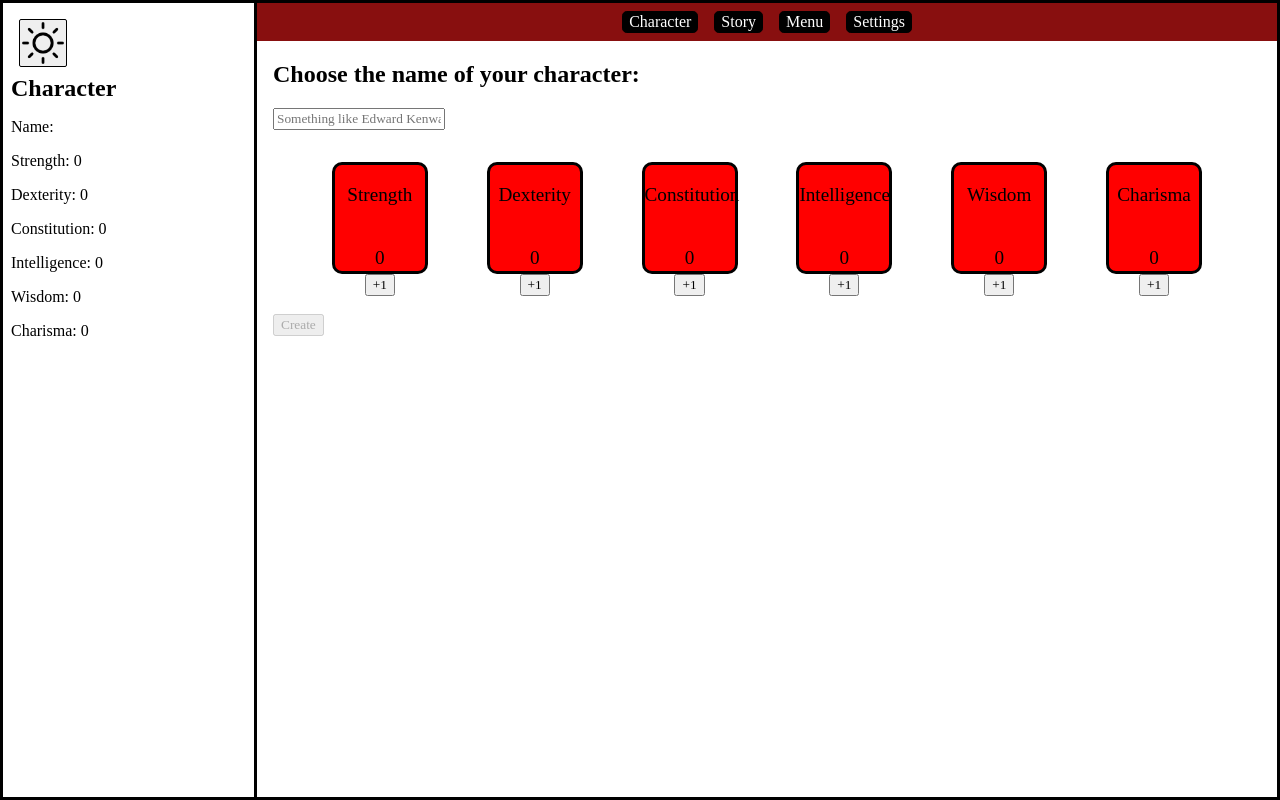
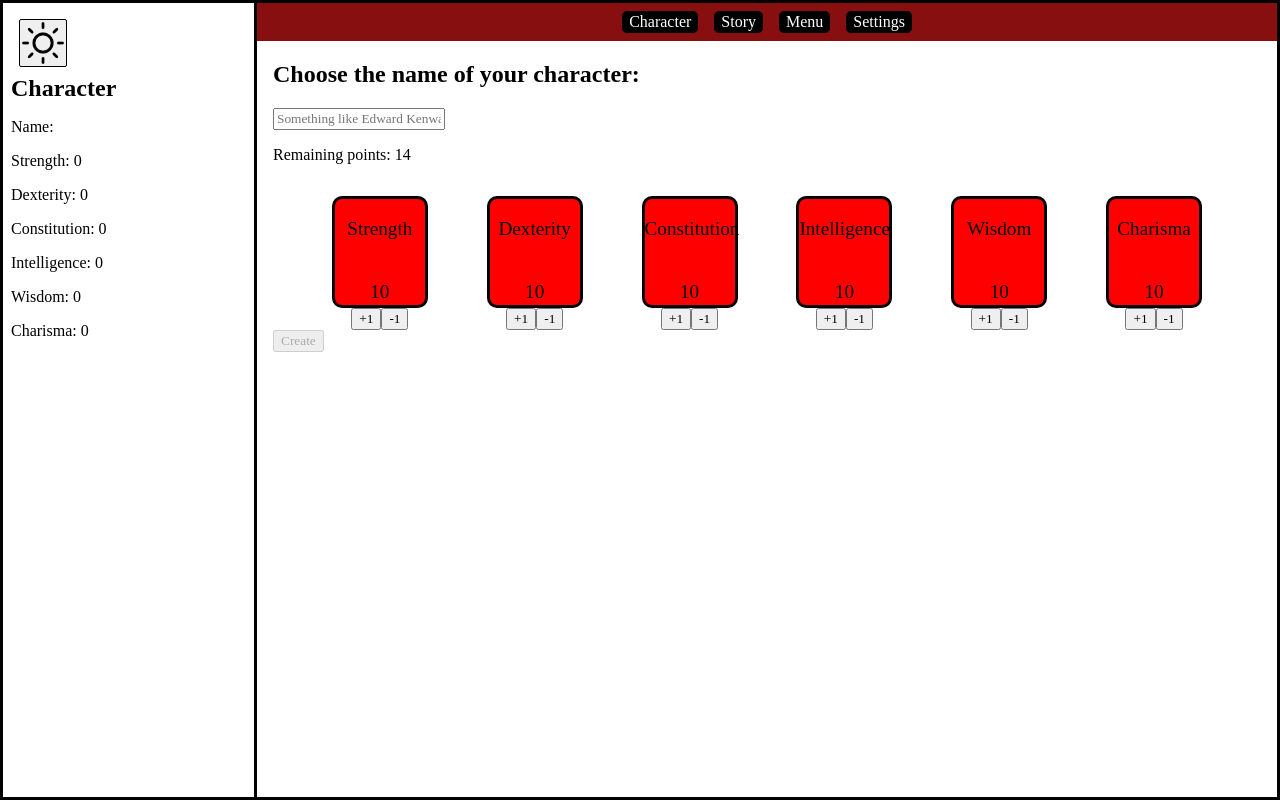
Before and after one commit to EasySouls/stars-of-redemption-js, a React (Create React App) app in the folder text-rpg/: page / in a window 1280 px wide. Built offline with nearby package versions, Linux system fonts and the light colour scheme; a web font is replaced by a local one.

Commit message:
-added: attribute changing to char. creation

```diff
--- a/text-rpg/src/App.css
+++ b/text-rpg/src/App.css
@@ -45,6 +45,10 @@
   flex-direction: row;
   justify-content: space-evenly;
   text-align: center;
+}
+
+.attribute-container button:hover {
+  cursor: pointer;
 }
 
 .attribute {
--- a/text-rpg/src/App.js
+++ b/text-rpg/src/App.js
@@ -13,8 +13,9 @@ export const GameStateContext = createContext();
 
 const initialCharacter = {
   name: "",
+  level: 0,
+  hpMax: 0,
   hp: 0,
-  hpMax: 0,
   encumbrence: 0,
   encumbrenceMax: 0,
   strength: 0,
--- /dev/null
+++ b/text-rpg/src/AttributeUpgrade.js
@@ -0,0 +1,88 @@
+import React, { useContext } from "react";
+import { ThemeContext } from "./App";
+import AttributeUpgradePanel from "./AttributeUpgradePanel";
+
+export default function AttributeUpgrade({
+  tempChar,
+  setTempChar,
+  points,
+  setPoints,
+}) {
+  const { darkTheme } = useContext(ThemeContext);
+
+  const borderStyle = {
+    border: darkTheme.enabled ? "solid 0.2rem white" : "solid 0.2rem black",
+    borderRadius: "10px",
+  };
+
+  function handleUpgrade(incrementing, attr) {
+    if (!incrementing && tempChar[attr] > 0) {
+      setPoints(++points);
+      setTempChar((prevChar) => ({ ...prevChar, [attr]: prevChar[attr] - 1 }));
+      console.log(points);
+    } else if (incrementing && points > 0 && tempChar[attr] < 20) {
+      setPoints(--points);
+      setTempChar((prevChar) => ({ ...prevChar, [attr]: prevChar[attr] + 1 }));
+      console.log(points);
+    }
+  }
+
+  return (
+    <div className='attribute-container'>
+      <AttributeUpgradePanel
+        borderStyle={borderStyle}
+        handleUpgrade={handleUpgrade}
+        attribute={"strength"}
+      >
+        <p>Strength</p>
+        <br />
+        {tempChar.strength}
+      </AttributeUpgradePanel>
+      <AttributeUpgradePanel
+        borderStyle={borderStyle}
+        handleUpgrade={handleUpgrade}
+        attribute={"dexterity"}
+      >
+        <p>Dexterity</p>
+        <br />
+        {tempChar.dexterity}
+      </AttributeUpgradePanel>
+      <AttributeUpgradePanel
+        borderStyle={borderStyle}
+        handleUpgrade={handleUpgrade}
+        attribute={"constitution"}
+      >
+        <p>Constitution</p>
+        <br />
+        {tempChar.constitution}
+      </AttributeUpgradePanel>
+      <AttributeUpgradePanel
+        borderStyle={borderStyle}
+        handleUpgrade={handleUpgrade}
+        attribute={"intelligence"}
+      >
+        <p>Intelligence</p>
+        <br />
+        {tempChar.intelligence}
+      </AttributeUpgradePanel>
+      <AttributeUpgradePanel
+        borderStyle={borderStyle}
+        handleUpgrade={handleUpgrade}
+        attribute={"wisdom"}
+      >
+        <p>Wisdom</p>
+        <br />
+        {tempChar.wisdom}
+      </AttributeUpgradePanel>
+      <AttributeUpgradePanel
+        borderStyle={borderStyle}
+        handleUpgrade={handleUpgrade}
+        attribute={"charisma"}
+      >
+        <p>Charisma</p>
+        <br />
+        {tempChar.charisma}
+      </AttributeUpgradePanel>
+    </div>
+  );
+}
--- /dev/null
+++ b/text-rpg/src/AttributeUpgradePanel.js
@@ -0,0 +1,18 @@
+import React from "react";
+
+export default function AttributeUpgradePanel({
+  children,
+  borderStyle,
+  handleUpgrade,
+  attribute,
+}) {
+  return (
+    <div>
+      <span className='attribute' style={borderStyle}>
+        {children}
+      </span>
+      <button onClick={() => handleUpgrade(true, attribute)}>+1</button>
+      <button onClick={() => handleUpgrade(false, attribute)}>-1</button>
+    </div>
+  );
+}
--- a/text-rpg/src/CharacterCreationScreen.js
+++ b/text-rpg/src/CharacterCreationScreen.js
@@ -1,31 +1,55 @@
 import React, { useState, useContext } from "react";
-import { CharacterContext, GameStateContext, ThemeContext } from "./App";
+import { CharacterContext, GameStateContext } from "./App";
+import AttributeUpgrade from "./AttributeUpgrade";
+
+const temporaryCharacter = {
+  name: "",
+  level: 0,
+  hpMax: 0,
+  hp: 0,
+  encumbrence: 0,
+  encumbrenceMax: 0,
+  strength: 10,
+  dexterity: 10,
+  constitution: 10,
+  intelligence: 10,
+  wisdom: 10,
+  charisma: 10,
+  exp: 0,
+  expNext: 0,
+};
 
 export default function CharacterCreationScreen() {
-  const [answer, setAnswer] = useState("");
   const [error, setError] = useState(null);
   const [status, setStatus] = useState("typing"); // 'typing', 'submitting' or 'success'
-  const [attributes, setAttributes] = useState([0, 0, 0, 0, 0, 0]);
+  const [tempChar, setTempChar] = useState(temporaryCharacter);
+  const [points, setPoints] = useState(14);
 
   const { character, setCharacter } = useContext(CharacterContext);
-  const { gameState, setGameState } = useContext(GameStateContext);
-  const { darkTheme } = useContext(ThemeContext);
-
-  const borderStyle = {
-    border: darkTheme.enabled ? "solid 0.2rem white" : "solid 0.2rem black",
-    borderRadius: "10px",
-  };
+  const { setGameState } = useContext(GameStateContext);
 
   async function handleSubmit(e) {
     e.preventDefault();
     setStatus("submitting");
     try {
-      await submitForm(answer);
+      await submitForm(tempChar.name);
+      setCharacter({
+        name: tempChar.name,
+        level: 1,
+        hpMax: 10 + tempChar.constitution * 2,
+        hp: character.hpMax,
+        encumbrenceMax: 10 + tempChar.strength * 5,
+        encumbrence: character.encumbrenceMax,
+        strength: tempChar.strength,
+        dexterity: tempChar.dexterity,
+        constitution: tempChar.constitution,
+        intelligence: tempChar.intelligence,
+        wisdom: tempChar.wisdom,
+        charisma: tempChar.charisma,
+        exp: 0,
+        expNext: 100,
+      });
       setStatus("success");
-      setCharacter({
-        ...character,
-        name: answer,
-      });
     } catch (err) {
       setStatus("typing");
       setError(err);
@@ -37,13 +61,13 @@ export default function CharacterCreationScreen() {
   }
 
   function handleTextAreaChange(e) {
-    setAnswer(e.target.value);
+    setTempChar({ ...tempChar, name: e.target.value });
   }
 
-  function submitForm(answer) {
+  function submitForm(name) {
     return new Promise((resolve, reject) => {
       setTimeout(() => {
-        let shouldError = answer.toLowerCase() === ""; //! List wrong answers
+        let shouldError = name.toLowerCase() === ""; //! List wrong answers
         if (shouldError) {
           reject(
             new Error("You can't make a character with this name. Try again!")
@@ -60,65 +84,21 @@ export default function CharacterCreationScreen() {
       <div className='character-creation-screen'>
         <h2>Choose the name of your character:</h2>
         <input
-          value={answer}
+          value={tempChar.name}
           onChange={handleTextAreaChange}
           disabled={status === "submitting"}
           placeholder='Something like Edward Kenway or Guts'
         />
-        <div className='attribute-container'>
-          <div>
-            <span className='attribute' style={borderStyle}>
-              <p>Strength</p>
-              <br />
-              {character.strength}
-            </span>
-            <button>+1</button>
-          </div>
-          <div>
-            <span className='attribute' style={borderStyle}>
-              <p>Dexterity</p>
-              <br />
-              {character.dexterity}
-            </span>
-            <button>+1</button>
-          </div>
-          <div>
-            <span className='attribute' style={borderStyle}>
-              <p>Constitution</p>
-              <br />
-              {character.constitution}
-            </span>
-            <button>+1</button>
-          </div>
-          <div>
-            <span className='attribute' style={borderStyle}>
-              <p>Intelligence</p>
-              <br />
-              {character.intelligence}
-            </span>
-            <button>+1</button>
-          </div>
-          <div>
-            <span className='attribute' style={borderStyle}>
-              <p>Wisdom</p>
-              <br />
-              {character.wisdom}
-            </span>
-            <button>+1</button>
-          </div>
-          <div>
-            <span className='attribute' style={borderStyle}>
-              <p>Charisma</p>
-              <br />
-              {character.charisma}
-            </span>
-            <button>+1</button>
-          </div>
-        </div>
-        <br />
+        <p>Remaining points: {points}</p>
+        <AttributeUpgrade
+          tempChar={tempChar}
+          setTempChar={setTempChar}
+          points={points}
+          setPoints={setPoints}
+        />
         <button
           onClick={handleSubmit}
-          disabled={answer.length === 0 || status === "submitting"}
+          disabled={tempChar.name.length === 0 || status === "submitting"}
         >
           Create
         </button>
```
Also changed, not shown: 1 other file (tests, documents, lock files or other folders).
